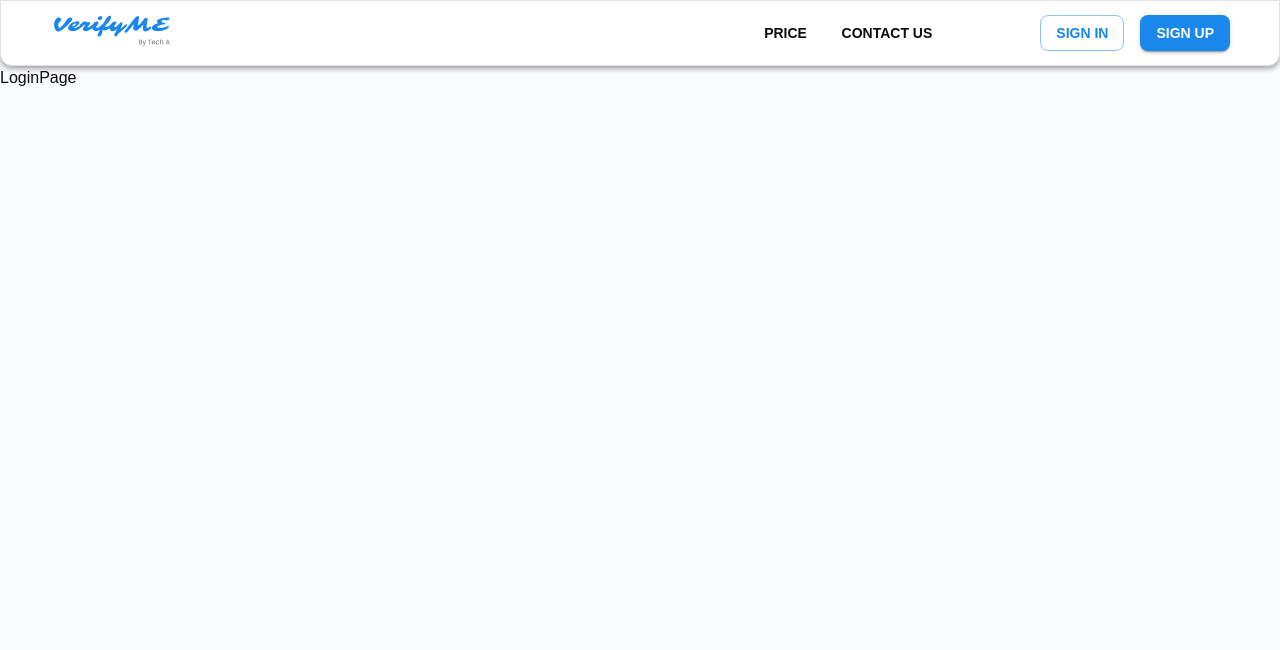
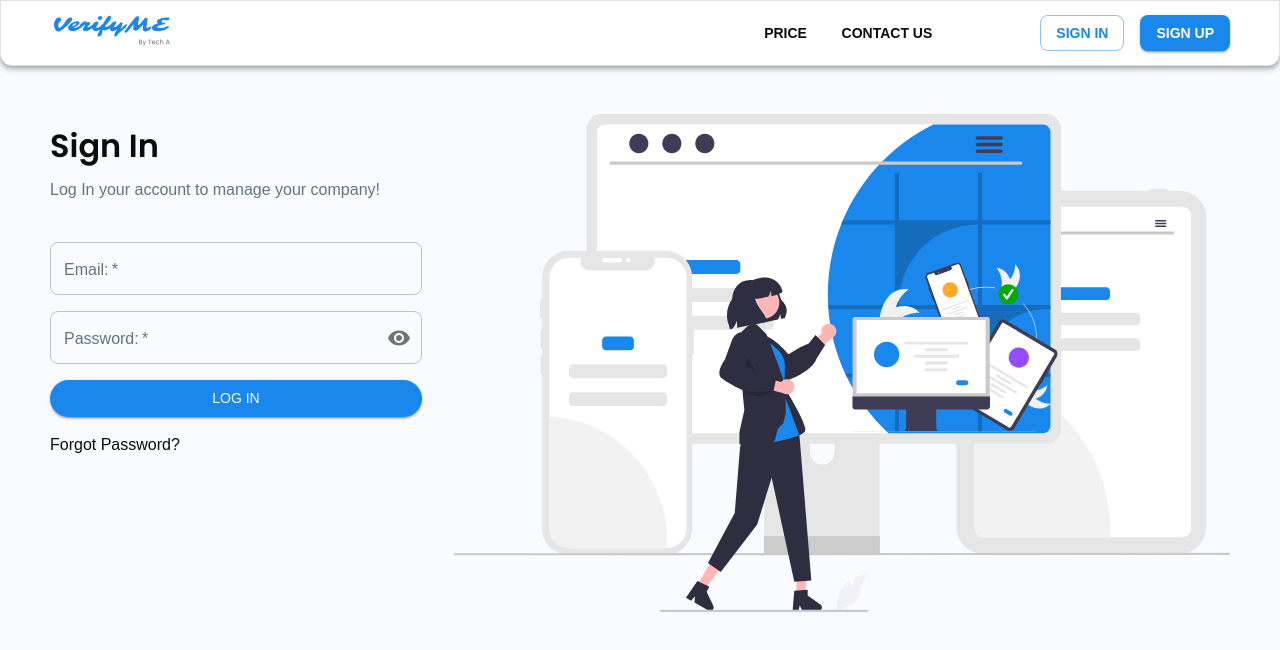
Before and after one commit to lyDiyamong/ratifyme-frontend, a React (Vite) app: page /login in a window 1280 px wide. Shown: the top 650 px of the page. Built offline with nearby package versions, Linux system fonts and the light colour scheme.

Commit message:
feat(15-login): - use theme in signin and login page - add comment - change fontWeight

```diff
--- a/src/assets/themes/index.js
+++ b/src/assets/themes/index.js
@@ -122,7 +122,7 @@ const theme = createTheme({
     },
     fontWeight: {
         default: 400,
-        semiBold: 700,
+        semiBold: 500,
         bold: 600,
         extraBold: 700,
     },
--- a/src/pages/auth/LoginPage.jsx
+++ b/src/pages/auth/LoginPage.jsx
@@ -1,7 +1,103 @@
+// React Library Import
+import { useForm } from "react-hook-form";
 
+// MUI Import
+import { Box, Grid, Typography, Button } from "@mui/material";
+
+// Custom Import
+import FormInput from "../../components/FormInput";
+import theme from "../../assets/themes";
+import LandingContainer from "../../components/styles/LandingContainer";
+import LoginImgSvg from "../../assets/images/Login-illu.svg";
 
 const LoginPage = () => {
-    return <div>LoginPage</div>;
+    // Form controller
+    const { handleSubmit, control } = useForm();
+
+    // Submit Handler
+    const onSubmit = (data) => {
+        console.log(data);
+    }
+
+    return (
+        // ============ Start Login Container ============
+        <LandingContainer sx={{ mt: 6 }}>
+            {/* Start Grid container */}
+            <Grid container spacing={4}>
+                {/* Start Login section */}
+                <Grid item xs={12} md={4} order={{ xs: 2, md: 1 }}>
+                    <Box mb={5}>
+                        <Typography
+                        component="h4"
+                            sx={{
+                                fontSize: theme.typography.h2,
+                                fontWeight: theme.fontWeight.bold,
+                                lineHeight: 2
+
+                            }}
+                        >
+                            Sign In
+                        </Typography>
+                        <Typography
+                            sx={{
+                                color: theme.palette.text.secondary,
+                            }}
+                        >
+                            Log In your account to manage your company!
+                        </Typography>
+                    </Box>
+                    {/* Start Form Container */}
+                    <Box component="form" onSubmit={handleSubmit(onSubmit)} display="flex" flexDirection="column" gap={2} noValidate>
+                        {/* Email */}
+                        <FormInput
+                            name="email"
+                            control={control}
+                            label="Email:"
+                            required={true}
+                        />
+                        {/* Password */}
+                        <FormInput
+                            name="password"
+                            control={control}
+                            label="Password:"
+                            type="password"
+                            required={true}
+                        />
+                        {/* Submit Button */}
+                        <Button
+                            fullWidth
+                            variant="contained"
+                            type="submit"
+                            sx={{
+                                color: theme.palette.background.default,
+                                borderRadius: theme.customShape.btn,
+                            }}
+                        >
+                            Log in
+                        </Button>
+                        <Typography color={theme.palette.text.primary}>
+                            Forgot Password?
+                        </Typography>
+                    </Box>
+                    {/* End Form Container */}
+                </Grid>
+                {/* End Signup section */}
+                {/* Image Container */}
+                <Grid item xs={12} md={8} order={{ xs: 1, md: 2 }}>
+                    <Box
+                        component="img"
+                        sx={{
+                            width: "100%",
+                        }}
+                        alt="illustration"
+                        src={LoginImgSvg}
+                    />
+                </Grid>
+            </Grid>
+            {/* End Grid container */}
+        </LandingContainer>
+        // ============ End Login Container ============
+    );
 };
 
 export default LoginPage;
--- a/src/pages/auth/SignupPage.jsx
+++ b/src/pages/auth/SignupPage.jsx
@@ -2,7 +2,7 @@
 import { useForm } from "react-hook-form";
 
 // MUI Import
-import { Box, Container, Grid, Typography, Button } from "@mui/material";
+import { Box, Grid, Typography, Button } from "@mui/material";
 
 // Custom Import
 import FormInput from "../../components/FormInput";
@@ -23,7 +23,7 @@ function SignupPage() {
 
     return (
         // ============ Start Container ============
-        <LandingContainer sx={{mt : 6}}>
+        <LandingContainer sx={{ mt: 6 }}>
             {/* Start Grid container */}
             <Grid container spacing={4}>
                 {/* Start Signup section */}
@@ -31,11 +31,11 @@ function SignupPage() {
                     {/* Top text container */}
                     <Box mb={5}>
                         <Typography
-                        component="h4"
+                            component="h4"
                             sx={{
                                 fontSize: theme.typography.h2,
                                 fontWeight: theme.fontWeight.bold,
-                                lineHeight : 2
+                                lineHeight: 2,
                             }}
                         >
                             Sign up
@@ -54,6 +54,7 @@ function SignupPage() {
                         gap={3}
                         noValidate // Reset to default
                     >
+                        {/* Username */}
                         <FormInput
                             name="username"
                             label="Username:"
@@ -62,6 +63,7 @@ function SignupPage() {
                             required={true}
                             // Additional props if needed
                         />
+                        {/* Email */}
                         <FormInput
                             label="Email:"
                             name="email"
@@ -69,6 +71,7 @@ function SignupPage() {
                             required={true}
                             type="text"
                         />
+                        {/* Password */}
                         <FormInput
                             label="Password:"
                             name="password"
@@ -76,6 +79,7 @@ function SignupPage() {
                             type="password"
                             required={true}
                         />
+                        {/* Confirm password */}
                         <FormInput
                             label="Confirm Password:"
                             name="cfPassword"
@@ -83,6 +87,7 @@ function SignupPage() {
                             type="password"
                             required={true}
                         />
+                        {/* Submit Button */}
                         <Button
                             fullWidth
                             type="submmit"
@@ -94,6 +99,7 @@ function SignupPage() {
                         >
                             Sign Up
                         </Button>
+                        {/* Text Description */}
                         <Typography
                             textAlign="center"
                             color={theme.palette.text.secondary}
@@ -102,8 +108,7 @@ function SignupPage() {
                             <Typography
                                 component="span"
                                 sx={{
-                                    fontWeight:
-                                        theme.typography.fontWeightMedium,
+                                    fontWeight: theme.fontWeight.semiBold,
                                     color: theme.palette.text.primary,
                                 }}
                             >
@@ -113,8 +118,7 @@ function SignupPage() {
                             <Typography
                                 component="span"
                                 sx={{
-                                    fontWeight:
-                                        theme.typography.fontWeightMedium,
+                                    fontWeight: theme.fontWeight.semiBold,
                                     color: theme.palette.text.primary,
                                 }}
                             >
@@ -130,8 +134,7 @@ function SignupPage() {
                                 component="span"
                                 sx={{
                                     color: theme.palette.text.primary,
-                                    fontWeight:
-                                        theme.fontWeight.bold,
+                                    fontWeight: theme.fontWeight.bold,
                                 }}
                             >
                                 Log in
@@ -146,7 +149,6 @@ function SignupPage() {
                         </Typography>
                     </Box>
                     {/* End Form Container */}
-
                 </Grid>
                 {/* End Signup section */}
 
```
